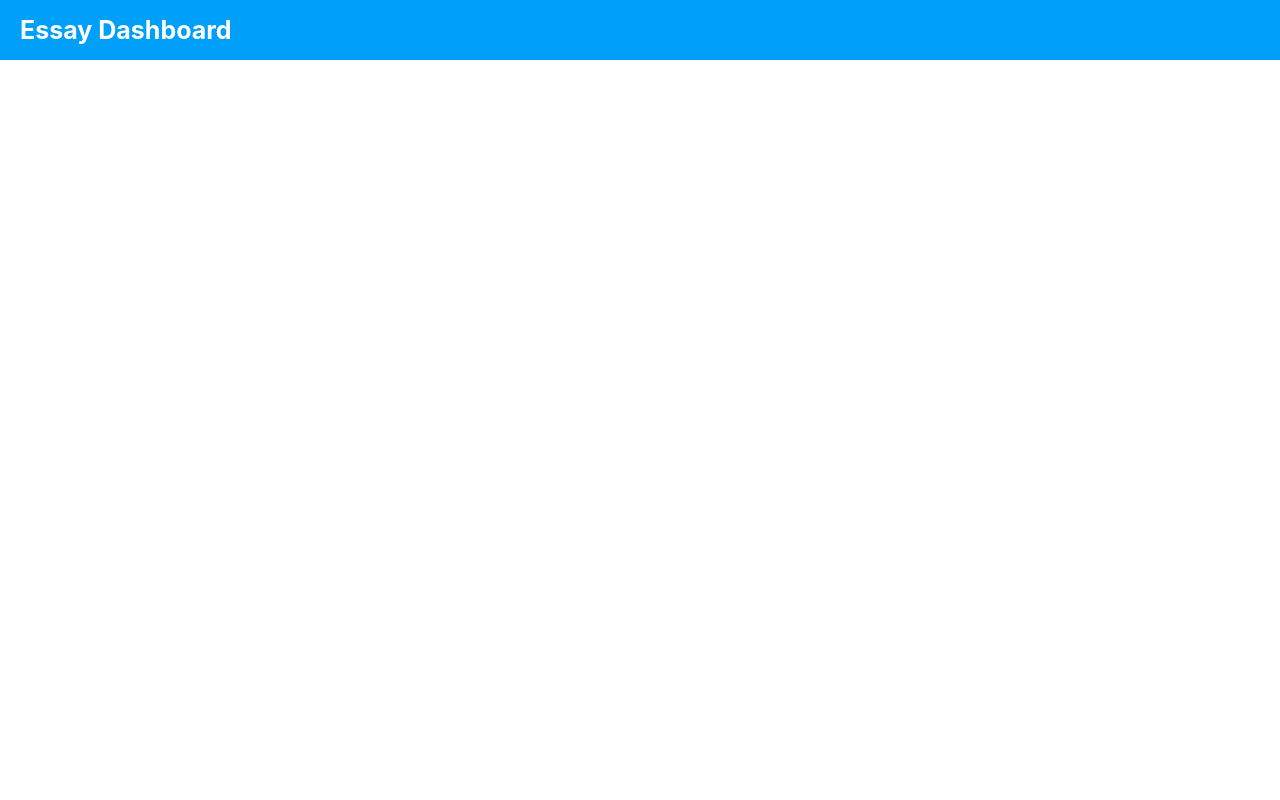
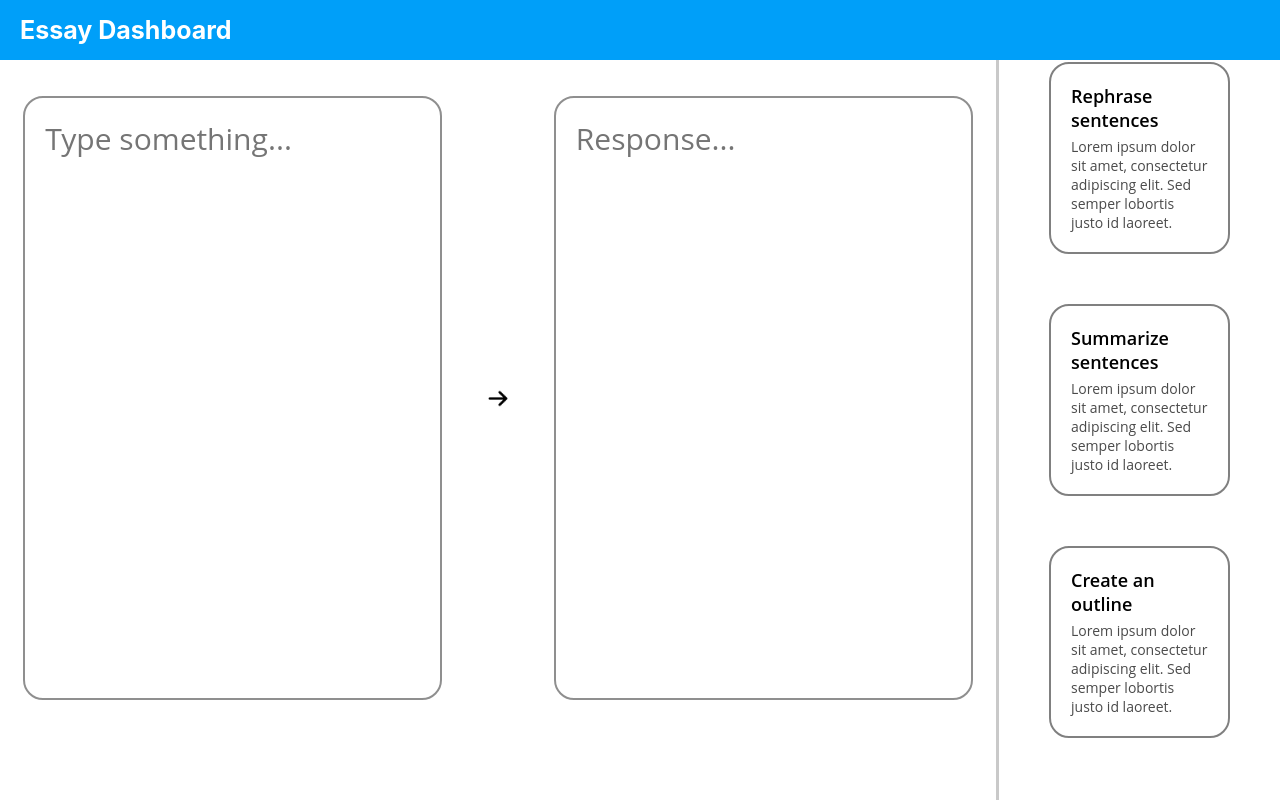
Before and after one commit to jakob-bjorner/essay-dashboard, a React (Create React App) app in the folder essay-dashboard/: page / in a window 1280 px wide. Built offline with nearby package versions, Linux system fonts and the light colour scheme.

Commit message:
Update index.js

```diff
--- a/essay-dashboard/src/index.js
+++ b/essay-dashboard/src/index.js
@@ -9,7 +9,7 @@
 ReactDOM.render(
   <BrowserRouter>
     <Routes>
-      <Route path="/" element={<App />}>
+      <Route path="/" element={<Home />}>
         <Route path="home" element={<Home />} />
       </Route>
     </Routes>
```
